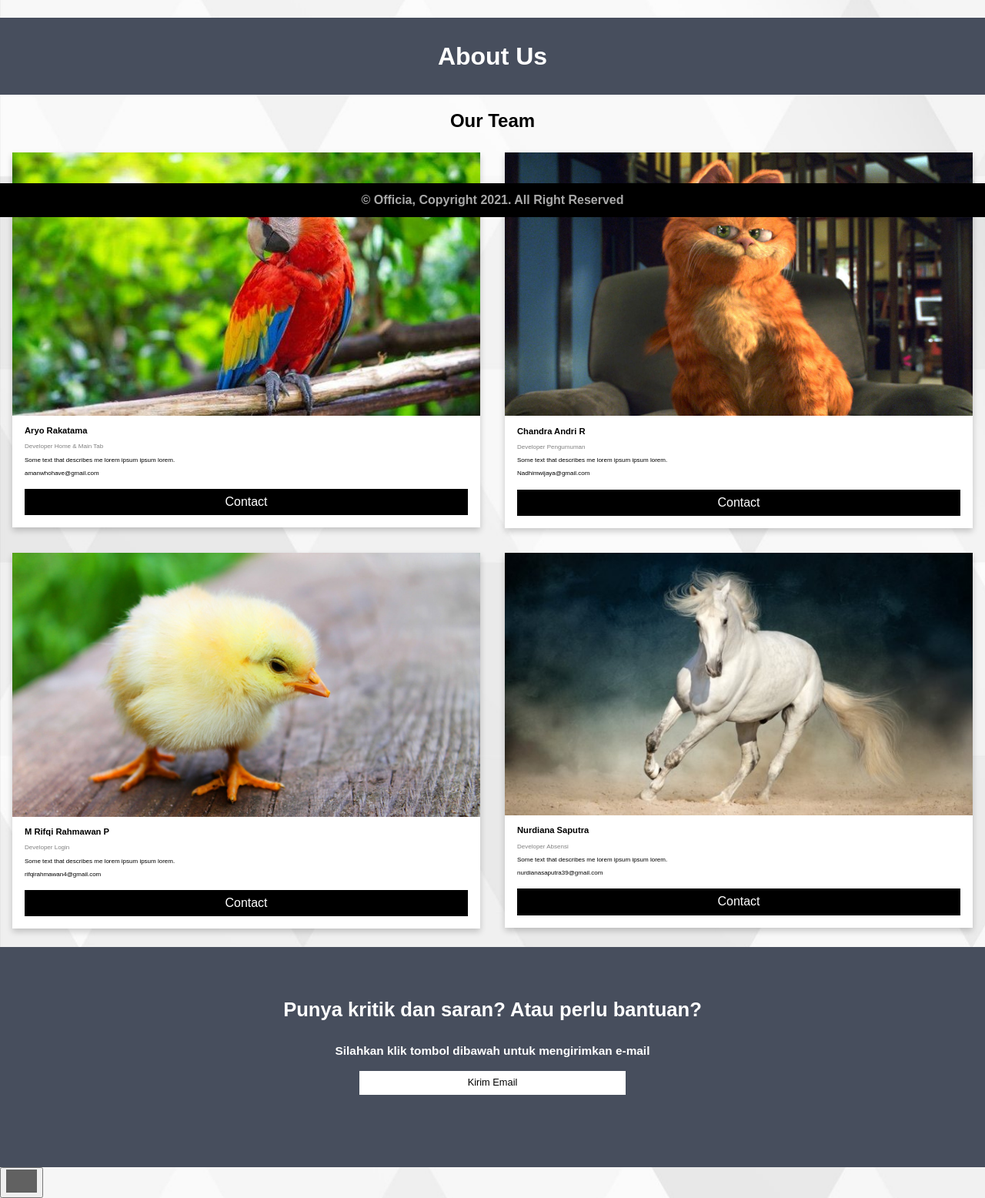
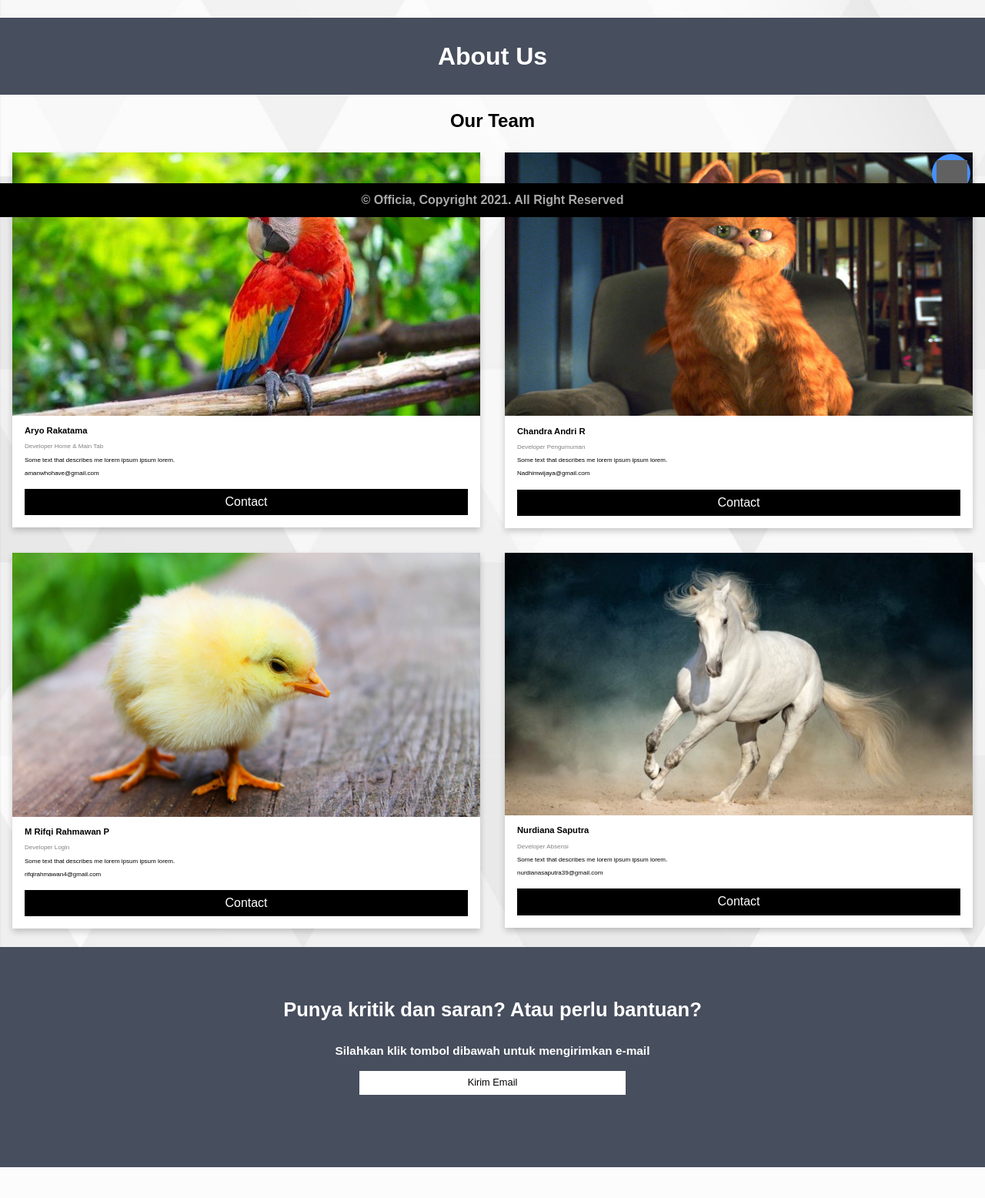
Before and after one commit to aryrk/E-Office, a PHP site: page / in a window 1280 px wide. Shown: the part 518-2074 px from the top of the page at 77% size. After the commit the page ends 2034 px from the top, so only its background shows below. Run offline with PHP 8.4, Linux system fonts and the light colour scheme; some libraries are stand-ins or nearby versions; grey boxes are pictures that could not be loaded.

Commit message:
Update style.css

```diff
--- a/etc/style.css
+++ b/etc/style.css
@@ -1,3 +1,28 @@
+.GoTop {
+	transform: translateY(0%);
+	opacity: 1;
+	position: fixed;
+	bottom: 10%;
+	right: 1.5%;
+	border: none;
+	outline: none;
+	background-color: #4691ff;
+	color: white;
+	cursor: pointer;
+	width: 50px;
+	height: 50px;
+	border-radius: 50%;
+	transition: all 1s;
+	box-sizing: border-box;
+}
+.TopUsed{
+	opacity: 0;
+	transform: translateY(100%);
+}
+
+.GoTop:hover {
+  background-color: #555;
+}
 .wow {
 	visibility: hidden;
 }
@@ -406,6 +431,12 @@ nav ul li a:hover{
 		margin-top: -30px;
 	}
 	.FIconHover{
-	animation: none;
-}
+		animation: none;
 	}
+	.GoTop {
+		bottom: 4%;
+	}
+	.GoTop:hover {
+  		background-color: #4691ff;
+	}
+	}
```
